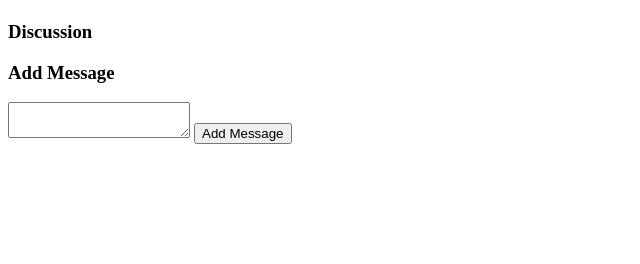
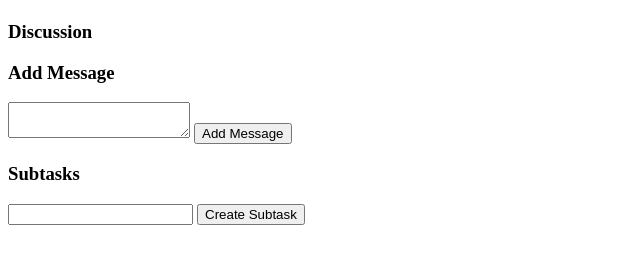
Before and after one commit to stin7/exec, a Flask app: template templates/task_detail.html in a window 1280 px wide. Shown: the part 106-370 px from the top of the page, without its empty margins (0-640 px from the left). Run offline with Flask 3, Linux system fonts and the light colour scheme; the template is opened without the code that fills it, so the values that code supplies are empty.

Commit message:
Add ability to create subtasks on a task

```diff
--- a/app.py
+++ b/app.py
@@ -133,6 +133,25 @@ def create_task():
     return render_template("create_task.html")
 
 
+@app.route("/tasks/<int:task_id>/create_subtask", methods=["POST"])
+@login_required
+def create_subtask(task_id):
+    parent_task = Task.query.get_or_404(task_id)
+
+    title = request.form.get("title")
+    if not title:
+        abort(400, description="No title provided")
+
+    subtask = Task(
+        title=title, client_id=current_user.id, parent_task_id=parent_task.id
+    )
+
+    db.session.add(subtask)
+    db.session.commit()
+
+    return redirect(url_for("task_detail", task_id=task_id))
+
+
 @app.route("/tasks/<int:task_id>")
 @login_required
 def task_detail(task_id):
--- a/templates/task_detail.html
+++ b/templates/task_detail.html
@@ -17,5 +17,17 @@
         <textarea name="message" required></textarea>
         <button type="submit">Add Message</button>
     </form>
+
+    <h3>Subtasks</h3>
+    <ul>
+    {% for subtask in task.subtasks %}
+    <li><a href="{{ url_for('task_detail', task_id=subtask.id) }}">{{ subtask.title }}</a></li>
+    {% endfor %}
+    </ul>
+
+    <form action="{{ url_for('create_subtask', task_id=task.id) }}" method="post">
+        <input type="text" name="title" required>
+        <button type="submit">Create Subtask</button>
+    </form>
 </body>
 </html>
```
